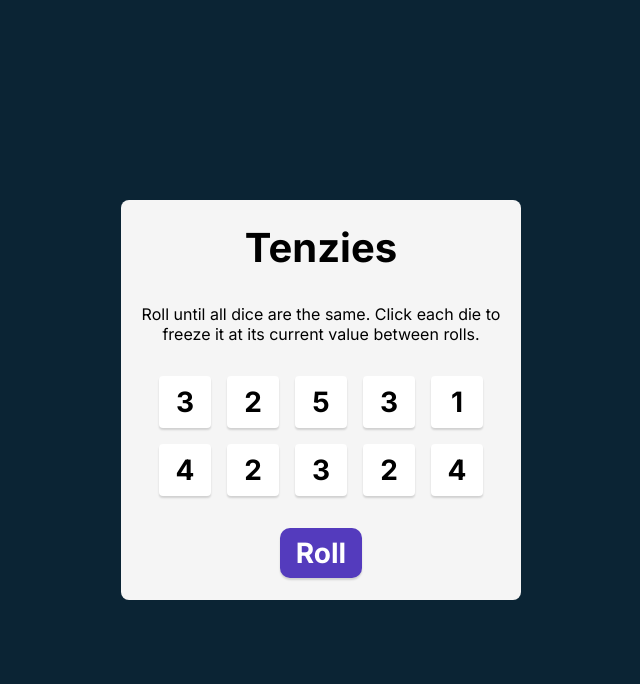
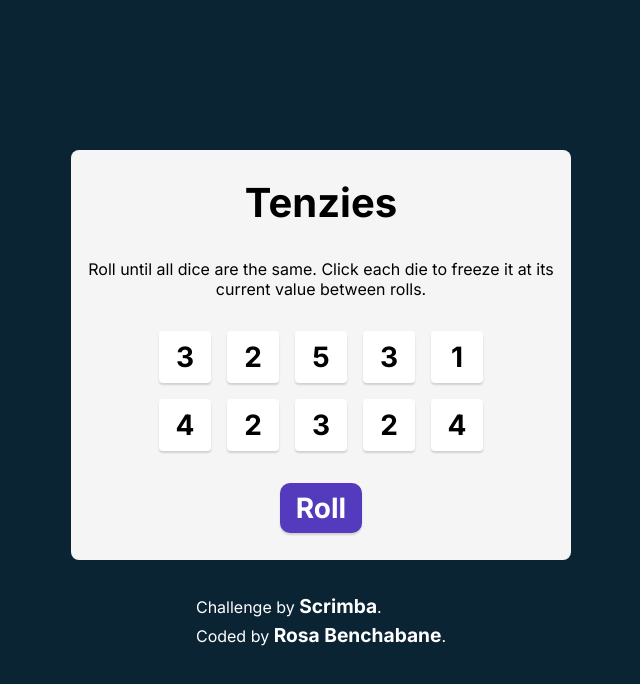
Before and after one commit to RosaBen/tenzies-rb, a React (Vite) app: page / in a window 1280 px wide. Shown: the top 684 px of the page, without its empty margins (319-959 px from the left). Built offline with nearby package versions, Linux system fonts and the light colour scheme.

Commit message:
added footer

```diff
--- a/src/App.jsx
+++ b/src/App.jsx
@@ -2,6 +2,7 @@ import { useState } from "react"
 import Die from "./components/Die"
 import {nanoid} from "nanoid"
 import Confetti from 'react-confetti-boom';
+import Footer from "./components/Footer";
 
 function App() {
 const [dice, setDice]=useState(generateAllNewDice())
@@ -53,7 +54,8 @@ const gameWon = dice.every(die=> die.isHeld) && dice.every(die=>die.value === di
   }
 
   return (
-    <main>
+    <>
+        <main>
       {gameWon? <Confetti mode="boom" particleCount={50} colors={['#ff577f', '#ff884b', "purple","#bd48bd", "#3737bd", "yellow", "green" ]} /> : null}
                   <h1 className="title">Tenzies</h1>
             <p className="instructions">Roll until all dice are the same. Click each die to freeze it at its current value between rolls.</p>
@@ -62,6 +64,8 @@ const gameWon = dice.every(die=> die.isHeld) && dice.every(die=>die.value === di
       </section>
       <button className="roll-btn" onClick={gameWon? resetGame : rollDice}>{gameWon? "New Game" : "Roll" }</button>
     </main>
+    <Footer />
+    </>
   )
 }
 
--- a/src/assets/styles/index.css
+++ b/src/assets/styles/index.css
@@ -21,9 +21,9 @@ body {
 
 div#root {
   height: 100%;
-  max-height: 400px;
+  max-height: 500px;
   width: 100%;
-  max-width: 400px;
+  max-width: 500px;
 }
 
 main {
@@ -102,3 +102,26 @@ main {
   font-size: 40px;
   margin: 0;
 }
+
+footer,
+footer a {
+  color: white;
+  line-height: 1.5;
+}
+
+footer a {
+  font-weight: bold;
+  font-size: 1.2rem;
+}
+
+footer a:hover,
+footer a:visited {
+  color: goldenrod;
+}
+
+#root {
+  display: flex;
+  flex-direction: column;
+  gap: 2rem;
+  align-items: center;
+}
--- /dev/null
+++ b/src/components/Footer.jsx
@@ -0,0 +1,9 @@
+export default function Footer(){
+  return(
+    <footer>
+              <p>Challenge by <a href="https://www.figma.com/design/FqsxRUhAaXM4ezddQK0CdR/Tenzies?node-id=0-1&p=f&t=6R0mEObdzNTa8NRK-0"
+            target="_blank">Scrimba</a>.</p>
+        <p>Coded by <a href="https://github.com/RosaBen/tenzies-rb" target="_blank">Rosa Benchabane</a>.</p>
+    </footer>
+  )
+}
```
